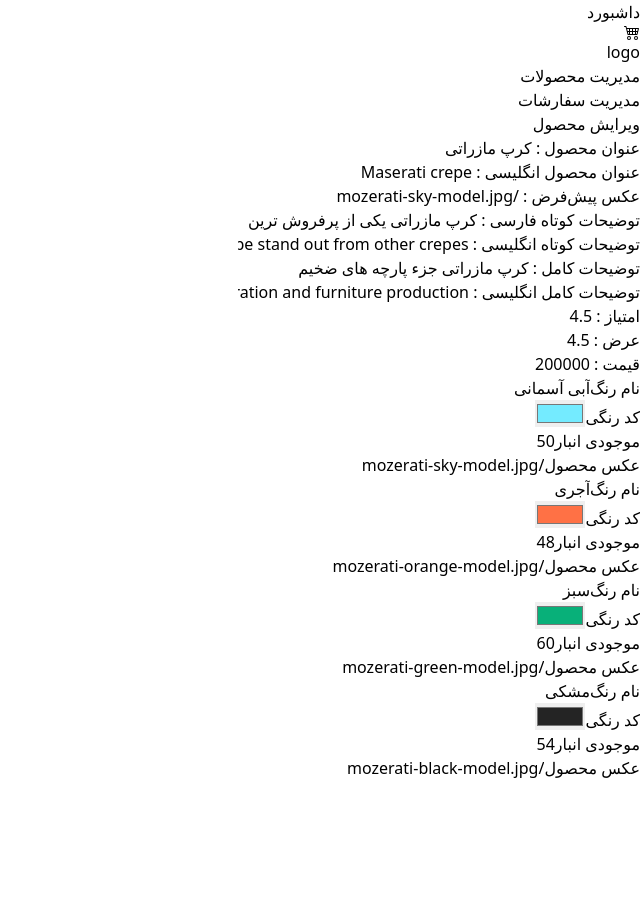
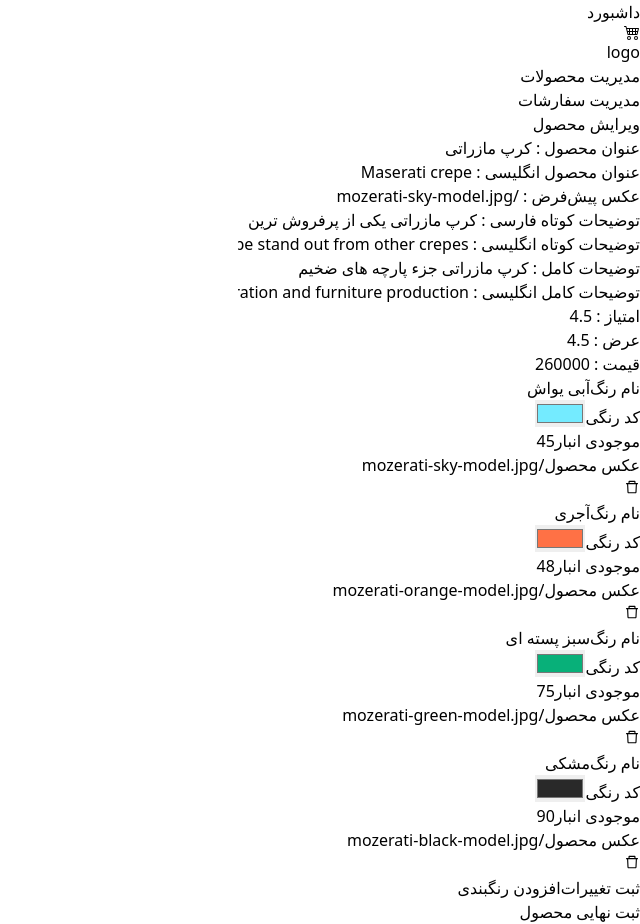
Before and after one commit to omid-program/Loomino, a Next.js app: page /dashboard/product-manager/1 in a window 1280 px wide. Shown: the part 120-1044 px from the top of the page, without its empty margins (640-1280 px from the left). Before the commit the page ends 900 px from the top, so only its background shows below. Built offline with nearby package versions, Linux system fonts and the light colour scheme; data requests are answered from the project's data file.

Commit message:
Complete-Edit-product

```diff
--- a/db.json
+++ b/db.json
@@ -17,37 +17,37 @@
       "inStore": [
         {
           "id": "1",
-          "colorName": "آبی آسمانی",
+          "colorName": "آبی یواش",
           "colorCode": "#74EBFF",
-          "qtys": 50,
+          "qtys": "45",
           "colorImg": "/mozerati-sky-model.jpg"
         },
         {
           "id": "2",
           "colorName": "آجری",
           "colorCode": "#FF7145",
-          "qtys": 48,
+          "qtys": "48",
           "colorImg": "/mozerati-orange-model.jpg"
         },
         {
           "id": "3",
-          "colorName": "سبز",
+          "colorName": "سبز پسته ای",
           "colorCode": "#08B079",
-          "qtys": 60,
+          "qtys": "75",
           "colorImg": "/mozerati-green-model.jpg"
         },
         {
-          "id": "4",
+          "id": "3a6d0962-1cd2-4431-8160-584aac41cfc8",
           "colorName": "مشکی",
-          "colorCode": "#242424",
-          "qtys": 54,
+          "colorCode": "#292929",
+          "qtys": "90",
           "colorImg": "/mozerati-black-model.jpg"
         }
       ],
       "cat": [
         "cloth"
       ],
-      "price": 200000
+      "price": "260000"
     },
     {
       "id": "2",
@@ -69,14 +69,14 @@
           "id": "1",
           "colorName": "صورتی",
           "colorCode": "#B318AC",
-          "qtys": 33,
+          "qtys": "33",
           "colorImg": "/fotr-pink-model.jpg"
         },
         {
           "id": "2",
           "colorName": "آبی",
           "colorCode": "#1C76B2",
-          "qtys": 28,
+          "qtys": "28",
           "colorImg": "/fotr-blue-model.jpg"
         }
       ],
@@ -103,21 +103,21 @@
           "id": "1",
           "colorName": "آبی",
           "colorCode": "#232C7D",
-          "qtys": 83,
+          "qtys": "83",
           "colorImg": "/shantonDoNakh-blue-model.jpg"
         },
         {
           "id": "2",
           "colorName": "کرمی",
           "colorCode": "#D1C168",
-          "qtys": 70,
+          "qtys": "70",
           "colorImg": "/shantonDoNakh-cream-model.jpg"
         },
         {
           "id": "3",
           "colorName": "خاکستری",
           "colorCode": "#A1A1A1",
-          "qtys": 68,
+          "qtys": "68",
           "colorImg": "/shantonDoNakh-gray-model.jpg"
         }
       ],
@@ -145,21 +145,21 @@
           "id": "1",
           "colorName": "قهوه ای",
           "colorCode": "#2B251E",
-          "qtys": 56,
+          "qtys": "56",
           "colorImg": "/Keshmir-brown-model.jpg"
         },
         {
           "id": "2",
           "colorName": "کرمی",
           "colorCode": "#B89D81",
-          "qtys": 48,
+          "qtys": "48",
           "colorImg": "/Keshmir-cream-model.jpg"
         },
         {
           "id": "3",
           "colorName": "خاکستری",
           "colorCode": "#A19C92",
-          "qtys": 55,
+          "qtys": "55",
           "colorImg": "/Keshmir-gray-model.jpg"
         }
       ],
@@ -187,21 +187,21 @@
           "id": "1",
           "colorName": "طوسی",
           "colorCode": "#454545",
-          "qtys": 48,
+          "qtys": "48",
           "colorImg": "/diplomate-gray-model.jpg"
         },
         {
           "id": "2",
           "colorName": "سرمه‌ای",
           "colorCode": "#03002E",
-          "qtys": 48,
+          "qtys": "48",
           "colorImg": "/diplomate-NavyBlue-model.jpg"
         },
         {
           "id": "3",
           "colorName": "مشکی",
           "colorCode": "#121212",
-          "qtys": 60,
+          "qtys": "60",
           "colorImg": "/diplomate-black-model.jpg"
         }
       ],
@@ -229,14 +229,14 @@
           "id": "1",
           "colorName": "آبی تیره",
           "colorCode": "#142885",
-          "qtys": 50,
+          "qtys": "50",
           "colorImg": "/MatchVelvet-blue-model.jpg"
         },
         {
           "id": "2",
           "colorName": "طوسی",
           "colorCode": "#636E63",
-          "qtys": 48,
+          "qtys": "48",
           "colorImg": "/MatchVelvet-gray-model.jpg"
         }
       ],
@@ -264,28 +264,28 @@
           "id": "1",
           "colorName": "آبی آسمانی",
           "colorCode": "#74EBFF",
-          "qtys": 50,
+          "qtys": "50",
           "colorImg": "/mozerati-sky-model.jpg"
         },
         {
           "id": "2",
           "colorName": "آجری",
           "colorCode": "#FF7145",
-          "qtys": 48,
+          "qtys": "48",
           "colorImg": "/mozerati-orange-model.jpg"
         },
         {
           "id": "3",
           "colorName": "سبز",
           "colorCode": "#08B079",
-          "qtys": 60,
+          "qtys": "60",
           "colorImg": "/mozerati-green-model.jpg"
         },
         {
           "id": "4",
           "colorName": "مشکی",
           "colorCode": "#242424",
-          "qtys": 54,
+          "qtys": "54",
           "colorImg": "/mozerati-black-model.jpg"
         }
       ],
@@ -359,7 +359,7 @@
         }
       ],
       "phoneNumber": "phoneNumberTest",
-      "emailAddres":"odakli79",
+      "emailAddres": "odakli79",
       "ords": [
         {
           "id": "1",
@@ -371,7 +371,7 @@
       "offCode": 10
     },
     {
-      "id": 1324,
+      "id": "1324",
       "country": "ایران",
       "state": "خراسان",
       "city": "مشهد",
--- a/src/Components/DashboardTools/EditProductComponent/EditProductComponent.tsx
+++ b/src/Components/DashboardTools/EditProductComponent/EditProductComponent.tsx
@@ -49,7 +49,55 @@
 			)
 		);
 	};
+	const handleSaveChanges = () => {
+		if (fabricData) {
+			setFabricData({
+				...fabricData,
+				inStore: inStoreState, // جایگزینی inStore با حالت آپدیت شده
+			});
+			// اینجا می‌تونی درخواست API برای ذخیره در بکند رو هم اضافه کنی
+			console.log('داده‌های نهایی برای ارسال به بکند:', {
+				...fabricData,
+				inStore: inStoreState,
+			});
+		}
+	};
 
+	const sendEditedFabServer = async () => {
+		if (fabricData) {
+			const updatedData = { ...fabricData, inStore: inStoreState };
+			try {
+				const response = await fetch(
+					`http://localhost:8000/fabrics/${id}`,
+					{
+						method: 'PUT',
+						headers: { 'Content-Type': 'application/json' },
+						body: JSON.stringify(updatedData),
+					}
+				);
+				if (response.ok) {
+					alert('تغییرات با موفقیت اعمال شد');
+				}
+			} catch (error) {
+				console.log(error);
+			}
+		}
+	};
+	const addInStoreItem = () => {
+		const newInStoreItem = {
+			id: crypto.randomUUID(),
+			colorName: '',
+			colorCode: '',
+			qtys: 0,
+			colorImg: '',
+		};
+		setInStoreState(prevInStore => [...prevInStore, newInStoreItem]);
+	};
+	const removeInStoreItemHand = (id: string) => {
+		let newInStoreItems = inStoreState.filter(item => item.id !== id);
+		console.log(newInStoreItems);
+		setInStoreState(newInStoreItems)
+	};
 	const inputEditItems = fabricData
 		? [
 				{
@@ -146,7 +194,8 @@
 		: [];
 
 	return (
-		<div className="grid col-span-3">
+		<div className="border border-sky-600 p-2 w-10/12">
+			<div className="gird grid-cols-2">
 				{inputEditItems.map(item => (
 					<ProductManagerEditInput
 						key={item.id}
@@ -159,7 +208,8 @@
 						changeInputHand={changeStateHand}
 					/>
 				))}
-			<div>
+			</div>
+			<div className=" gap-7 bg-rose-200">
 				{inStoreState?.map(inStoreItem => (
 					<EditeBoxInStore
 						id={inStoreItem.id}
@@ -169,9 +219,27 @@
 						colorImg={inStoreItem?.colorImg}
 						qtys={inStoreItem?.qtys}
 						changeInStoreItemHand={changeInStoreItemHand}
+						removeInStoreItemHand={removeInStoreItemHand}
 					/>
 				))}
+				<div>
+					<button
+						className="py-2 px-1 border border-rose-700 rounded-md w-1/6 mx-auto"
+						onClick={handleSaveChanges}
+					>
+						ثبت تغییرات
+					</button>
+					<button
+						className="py-2 px-1 border-2 border-sky-500"
+						onClick={addInStoreItem}
+					>
+						افزودن رنگبندی
+					</button>
 				</div>
+			</div>
+			<button className="" onClick={sendEditedFabServer}>
+				ثبت نهایی محصول
+			</button>
 		</div>
 	);
 }
--- a/src/Components/DashboardTools/EditeBoxInStore/EditeBoxInStore.tsx
+++ b/src/Components/DashboardTools/EditeBoxInStore/EditeBoxInStore.tsx
@@ -1,82 +1,76 @@
 import { TEditeBoxInStoreProps } from '@/types';
 import React from 'react';
-import ProductManagerEditInput from '../ProductManagerEditInput/ProductManagerEditInput';
+// import ProductManagerEditInput from '../ProductManagerEditInput/ProductManagerEditInput';
+import { AiOutlineDelete } from 'react-icons/ai';
 
 function EditeBoxInStore(props: TEditeBoxInStoreProps) {
-	const { colorCode, colorImg, colorName, qtys, changeInStoreItemHand, id } =
-		props;
+	const {
+		colorCode,
+		colorImg,
+		colorName,
+		qtys,
+		changeInStoreItemHand,
+		id,
+		removeInStoreItemHand,
+	} = props;
 	console.log(props);
 
 	//مثل اینپوت های قبلی
 
-	const inputEditItems = props
-		? [
-				{
-					id: 1,
-					label: 'نام رنگ: ',
-					type: 'text',
-					name: 'colorName',
-					isLong: false,
-					size: 'md',
-					value: colorName,
-				},
-				{
-					id: 2,
-					label: 'کد رنگی: ',
-					type: 'color',
-					name: 'colorCode',
-					isLong: false,
-					size: 'md',
-					value: colorCode,
-				},
-				{
-					id: 3,
-					label: 'عکس محصول: ',
-					type: 'text',
-					name: 'defImg',
-					isLong: false,
-					size: 'lg',
-					value: colorImg,
-				},
-				{
-					id: 4,
-					label: 'موجودی انبار',
-					type: 'number',
-					name: 'qtys',
-					isLong: true,
-					size: 'sm',
-					value: qtys,
-				},
-		  ]
-		: [];
+	// const inputEditItems = props
+	// 	? [
+	// 			{
+	// 				id: 1,
+	// 				label: 'نام رنگ: ',
+	// 				type: 'text',
+	// 				name: 'colorName',
+	// 				isLong: false,
+	// 				size: 'md',
+	// 				value: colorName,
+	// 			},
+	// 			{
+	// 				id: 2,
+	// 				label: 'کد رنگی: ',
+	// 				type: 'color',
+	// 				name: 'colorCode',
+	// 				isLong: false,
+	// 				size: 'md',
+	// 				value: colorCode,
+	// 			},
+	// 			{
+	// 				id: 3,
+	// 				label: 'عکس محصول: ',
+	// 				type: 'text',
+	// 				name: 'defImg',
+	// 				isLong: false,
+	// 				size: 'lg',
+	// 				value: colorImg,
+	// 			},
+	// 			{
+	// 				id: 4,
+	// 				label: 'موجودی انبار',
+	// 				type: 'number',
+	// 				name: 'qtys',
+	// 				isLong: true,
+	// 				size: 'sm',
+	// 				value: qtys,
+	// 			},
+	// 	  ]
+	// 	: [];
 
 	return (
 		<div className="border border-rose-600 rounded-md">
-			{/* {
-				inputEditItems.map(item=>(
-					<ProductManagerEditInput
-					label={item.label}
-					type={item.type}
-					name={item.name}
-					value={item.value}
-					changeInputHand={changeInStoreItemHand}
-					size={item.size}
-					isLong={item.isLong}
-
-					/>
-				))
-			} */}
-
-			<div className="my-4">
+			<div className="my-4 col-span-1">
 				<label>نام رنگ</label>
 				<input
 					name="colorName"
 					type="text"
 					value={colorName}
 					onChange={e => {
-						if(id){
+						if (id) {
 							changeInStoreItemHand(id, e.target.name, e.target.value);
-						}					}}
+						}
+					}}
 					className="px-1 py-2 bg-rose-400"
 				/>
 			</div>
@@ -87,7 +81,7 @@
 					type="color"
 					value={colorCode}
 					onChange={e => {
-						if(id){
+						if (id) {
 							changeInStoreItemHand(id, e.target.name, e.target.value);
 						}
 					}}
@@ -99,11 +93,12 @@
 				<input
 					name="qtys"
 					type="number"
-					value={qtys}
+					value={Number(qtys)}
 					onChange={e => {
-						if(id){
+						if (id) {
 							changeInStoreItemHand(id, e.target.name, e.target.value);
-						}					}}
+						}
+					}}
 					className="px-1 py-2 bg-rose-400"
 				/>
 			</div>
@@ -114,12 +109,23 @@
 					type="text"
 					value={colorImg}
 					onChange={e => {
-						if(id){
+						if (id) {
 							changeInStoreItemHand(id, e.target.name, e.target.value);
-						}					}}
+						}
+					}}
 					className="px-1 py-2 bg-rose-400"
 				/>
 			</div>
+			<button
+				className="bg-red-700 p-1 rounded-full "
+				onClick={() => {
+					if (id) {
+						removeInStoreItemHand(id);
+					}
+				}}
+			>
+				<AiOutlineDelete className="size-10 text-white" />
+			</button>
 		</div>
 	);
 }
--- a/src/Components/DashboardTools/ProductManagerEditInput/ProductManagerEditInput.tsx
+++ b/src/Components/DashboardTools/ProductManagerEditInput/ProductManagerEditInput.tsx
@@ -6,7 +6,7 @@
 	const { name, label, type, value, isLong, size ,changeInputHand} = props;
 
 	return (
-		<div className="flex gap-2">
+		<div className=" gap-2 ">
 			<label>{label} : </label>
 			<input
 				type={type}
--- a/src/Components/SmartImg/SmartImg.tsx
+++ b/src/Components/SmartImg/SmartImg.tsx
@@ -11,7 +11,7 @@
 
     console.log(colorList);
     const [colorImg, setColorImg] = useState<string>(colorList[0].colorImg);
-    const [colorQtys, setColorQtys] = useState<number | undefined>(
+    const [colorQtys, setColorQtys] = useState<string | undefined>(
         colorList[0].qtys
     );
     const [colorCode , setColorCode]=useState<string>(colorList[0].colorCode)
```
Also changed, not shown: src/types.tsx (+5 -7 lines), public/mozerati-dark-blue-model.jpg (added). Lines whose indentation alone changed are shown as unchanged.
